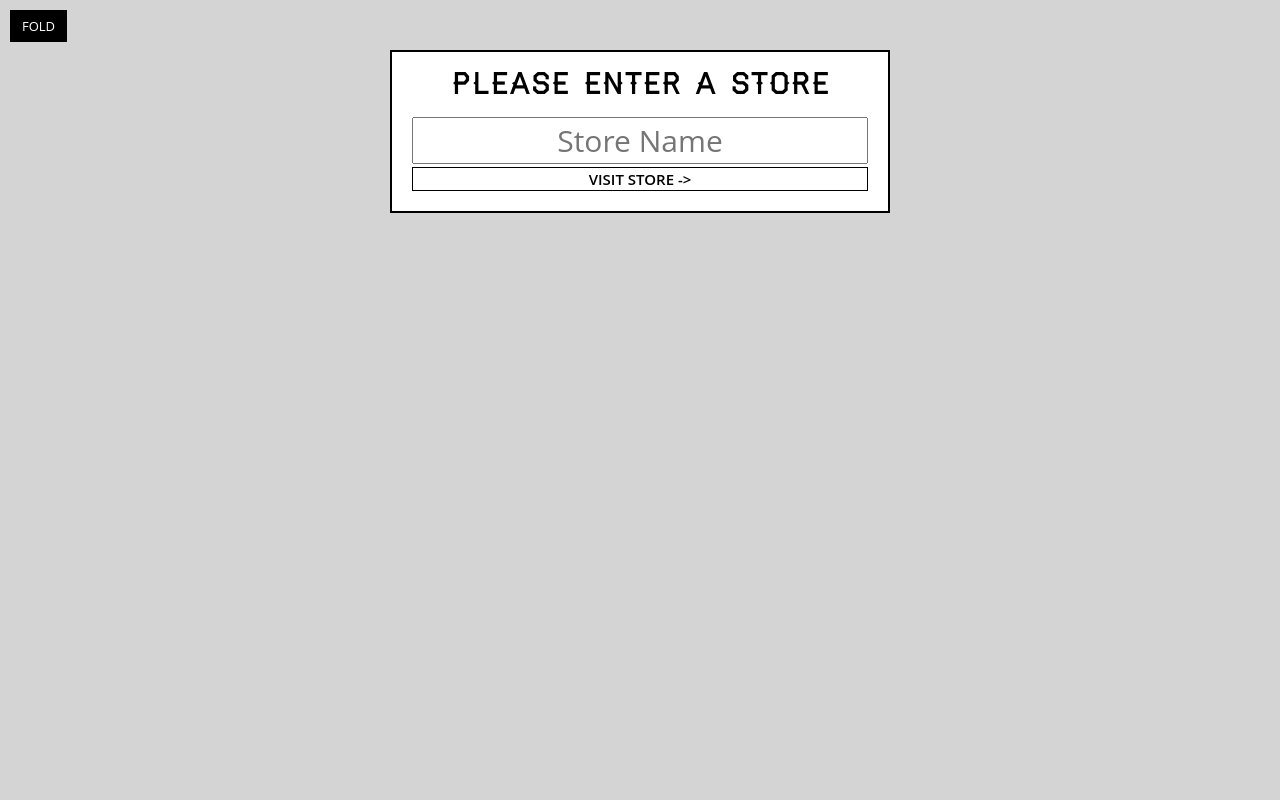
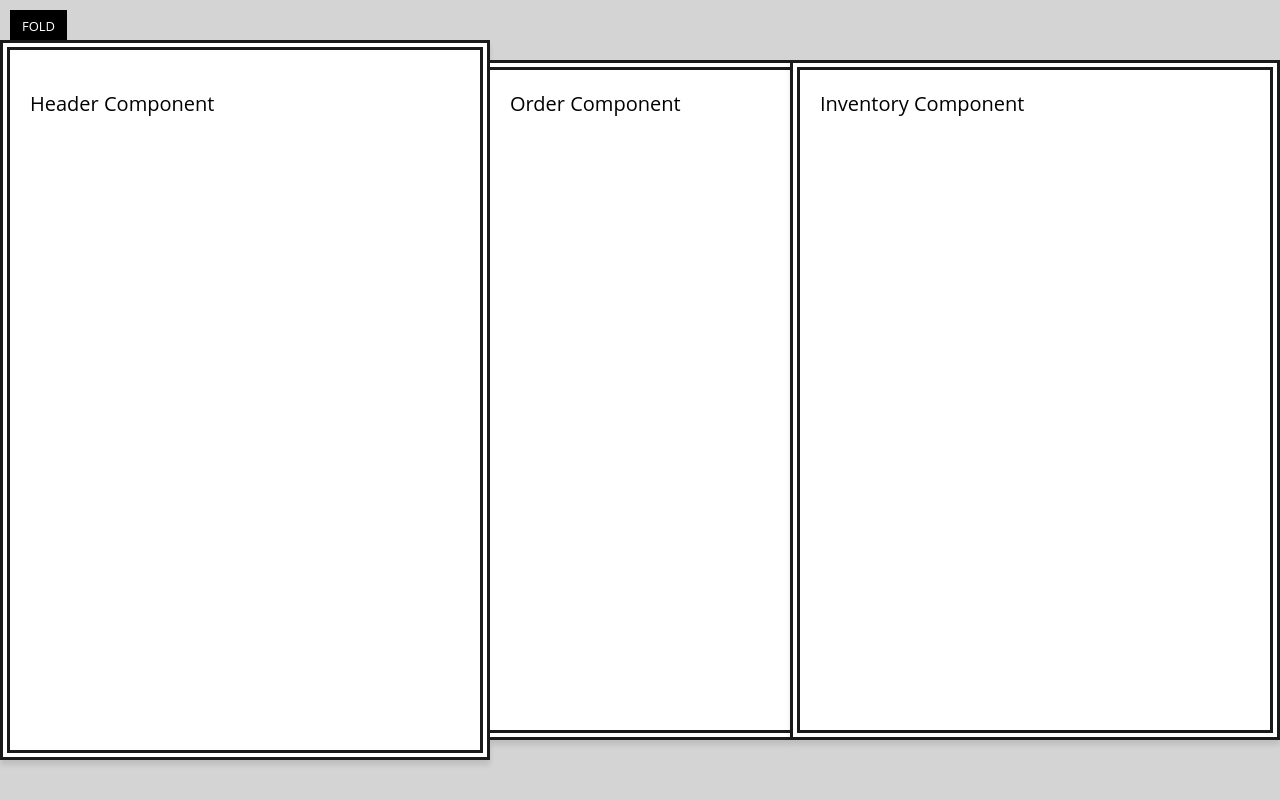
Before and after one commit to gyver98/React-seafood-market, a React (Create React App) app: page / in a window 1280 px wide. Built offline with nearby package versions, Linux system fonts and the light colour scheme.

Commit message:
Creating application layout with components

```diff
--- /dev/null
+++ b/src/components/App.js
@@ -0,0 +1,20 @@
+import React from 'react';
+import Header from './Header';
+import Order from './Order';
+import Inventory from './Inventory';
+
+class App extends React.Component {
+  render() {
+    return (
+      <div className="catch-of-the-day">
+        <div className="menu">
+          <Header/>
+        </div>
+        <Order/>
+        <Inventory/>
+      </div>
+    )
+  }
+}
+
+export default App;
--- /dev/null
+++ b/src/components/Header.js
@@ -0,0 +1,11 @@
+import React from 'react';
+
+class Header extends React.Component {
+  render() {
+    return (
+      <p>Header Component</p>
+    )
+  }
+}
+
+export default Header;
--- /dev/null
+++ b/src/components/Inventory.js
@@ -0,0 +1,11 @@
+import React from 'react';
+
+class Inventory extends React.Component {
+  render() {
+    return (
+      <p>Inventory Component</p>
+    )
+  }
+}
+
+export default Inventory;
--- /dev/null
+++ b/src/components/Order.js
@@ -0,0 +1,11 @@
+import React from 'react';
+
+class Order extends React.Component {
+  render() {
+    return (
+      <p>Order Component</p>
+    )
+  }
+}
+
+export default Order;
--- a/src/index.js
+++ b/src/index.js
@@ -2,9 +2,10 @@
 import React from 'react';
 import { render } from 'react-dom';
 import './css/style.css';
+import App from './components/App';
 import StorePicker from './components/StorePicker';
 
 render(
-    <StorePicker />,
+    <App />,
     document.getElementById('main')
 )
```
